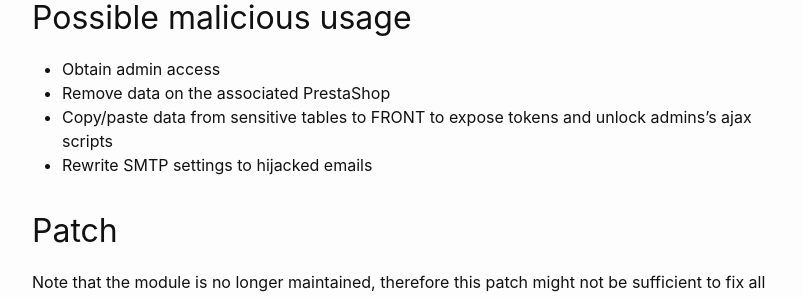
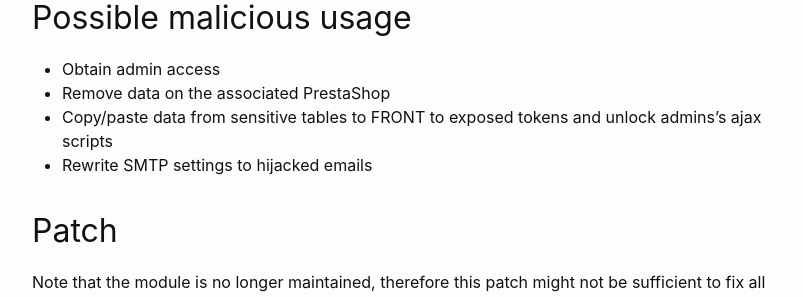
Before and after one commit to friends-of-presta/security-advisories, a Jekyll site: the page built from _posts/2023-06-20-envoimoinscher.md, in a window 1280 px wide and 900 px high, scrolled down 1478 px. Shown: the part 153-450 px from the top of the window, without its empty margins (238-1041 px from the left). Built offline with Jekyll 4.4.1, drawn with Linux system fonts in a browser that asks for light colours.

Commit message:
Publish _posts/2023-06-20-envoimoinscher.md - spelling mistake

```diff
--- a/_posts/2023-06-20-envoimoinscher.md
+++ b/_posts/2023-06-20-envoimoinscher.md
@@ -52,7 +52,7 @@ This exploit uses a PrestaShop front controller and most attackers can conceal t
 
 * Obtain admin access
 * Remove data on the associated PrestaShop
-* Copy/paste data from sensitive tables to FRONT to expose tokens and unlock admins's ajax scripts
+* Copy/paste data from sensitive tables to FRONT to exposed tokens and unlock admins's ajax scripts
 * Rewrite SMTP settings to hijacked emails
 
 ## Patch
```
